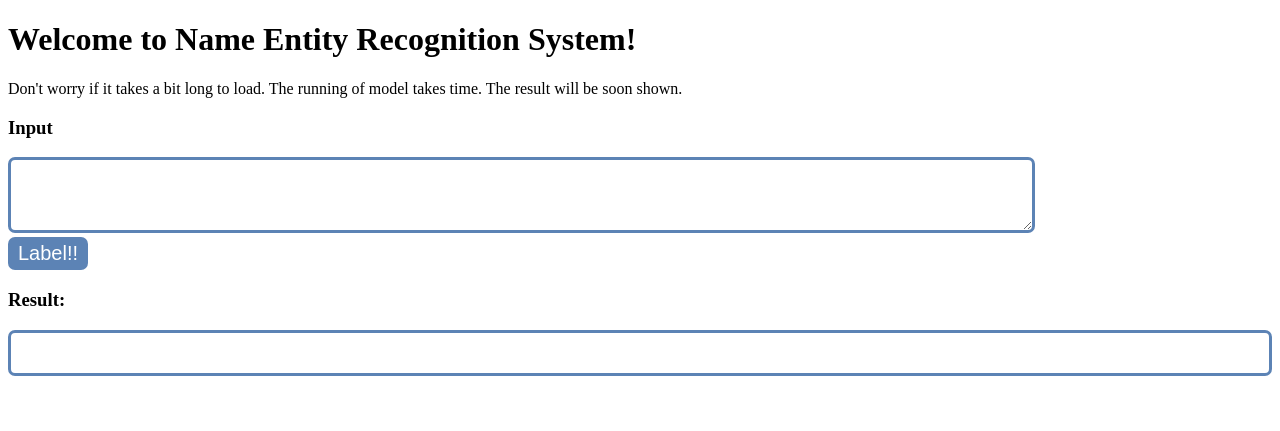
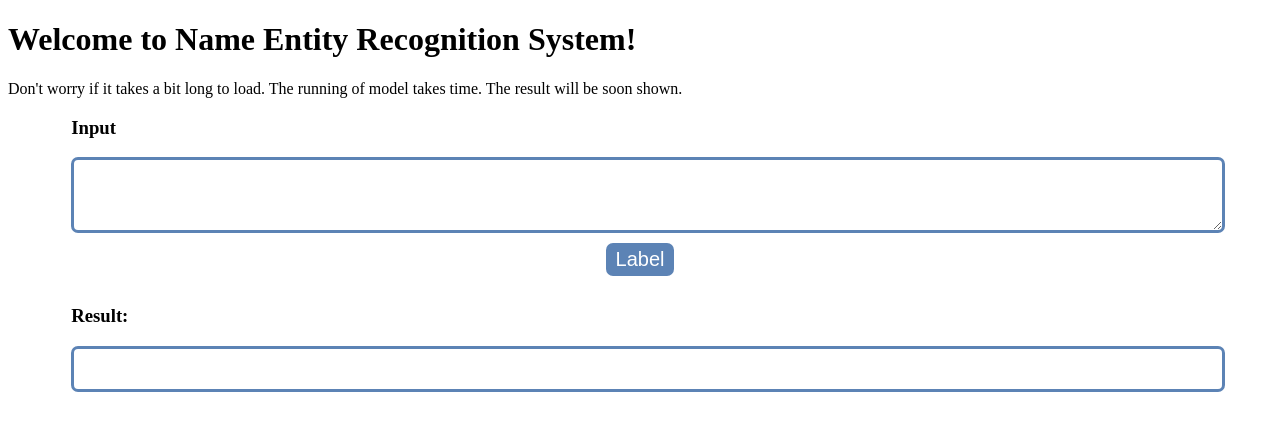
Before and after one commit to YanzhenHuang/CISC3025-Name-Entity, a Django app: page / in a window 1280 px wide. Shown: the top 431 px of the page. Run offline with Django 5.2, Linux system fonts and the light colour scheme; parts of the project's set-up code (start-up, migrations or seed data) failed here and were passed over.

Commit message:
:pencil: Refine Webpage

```diff
--- a/name_entity_server/NER_app/templates/nerUI.html
+++ b/name_entity_server/NER_app/templates/nerUI.html
@@ -13,19 +13,33 @@
         }
         .input-query {
             resize: vertical;
-            margin: 0 auto;
-            width: 80%;
         }
         .response-box,
         .input-query{
+            display: block;
+            width: 100%;
+            margin: 0 auto;
+
             border-style: solid;
             border-width: 3px;
             border-color: #5c83b5;
+
             min-height: 30px;
             border-radius: 7px;
             padding: 5px;
         }
+        .title-textfield {
+            margin: 0 auto;
+            width: 90%;
+        }
+        .button-container{
+            display: block;
+            justify-content: center;
+            padding: 10px;
+        }
         .btn{
+            display: block;
+            margin: 0 auto;
             background: #5c83b5;
             color: white;
             border-style: none;
@@ -48,16 +62,22 @@
                 Don't worry if it takes a bit long to load.
                 The running of model takes time. The result will be soon shown.
             </p>
+            <div class="title-textfield">
                 <h3> Input </h3>
                 <textarea name="input-query" class="input-query" rows="4" cols="50"></textarea>
             </div>
-        <input class="btn" type="submit" value="Label!!">
+        </div>
+        <div class="button-container">
+            <input class="btn" type="submit" value="Label">
+        </div>
     </form>
 
+    <div class="title-textfield">
         <h3>Result:</h3>
         <p id="result" class="response-box">
             <!-- Where you need to write the result.-->
         </p>
+    </div>
 
     <!-- Post form and get Result -->
     <script>
```
Lines whose indentation alone changed are shown as unchanged.
